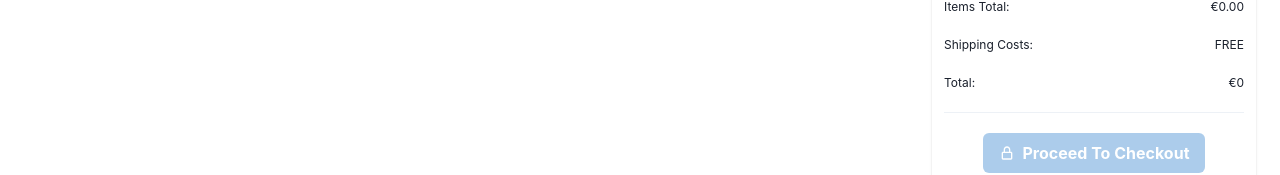
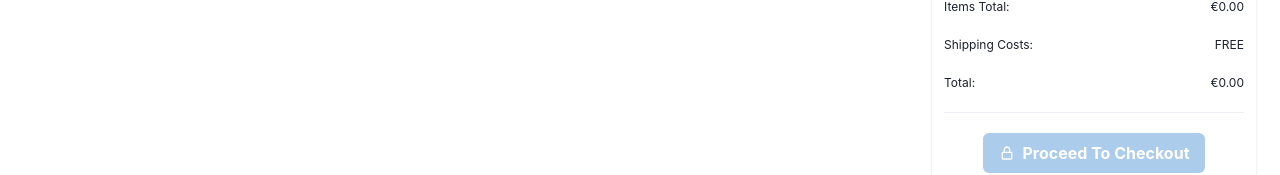
Before and after one commit to apple0441/store_coffee_ecommerce, a Next.js app: page /cart in a window 1280 px wide. Shown: the part 427-602 px from the top of the page. Built offline with nearby package versions, Linux system fonts and the light colour scheme; no server answers.

Commit message:
checkout refactor done

```diff
--- a/src/components/Cart/CheckoutCard/CheckoutCard.tsx
+++ b/src/components/Cart/CheckoutCard/CheckoutCard.tsx
@@ -116,7 +116,7 @@ const CheckoutCard = (): React.ReactElement => {
                     Total:
                 </Text>
                 <Text>
-                    €{total}
+                    €{total.toFixed(2)}
                 </Text>
             </Flex>
             <Divider />
```
